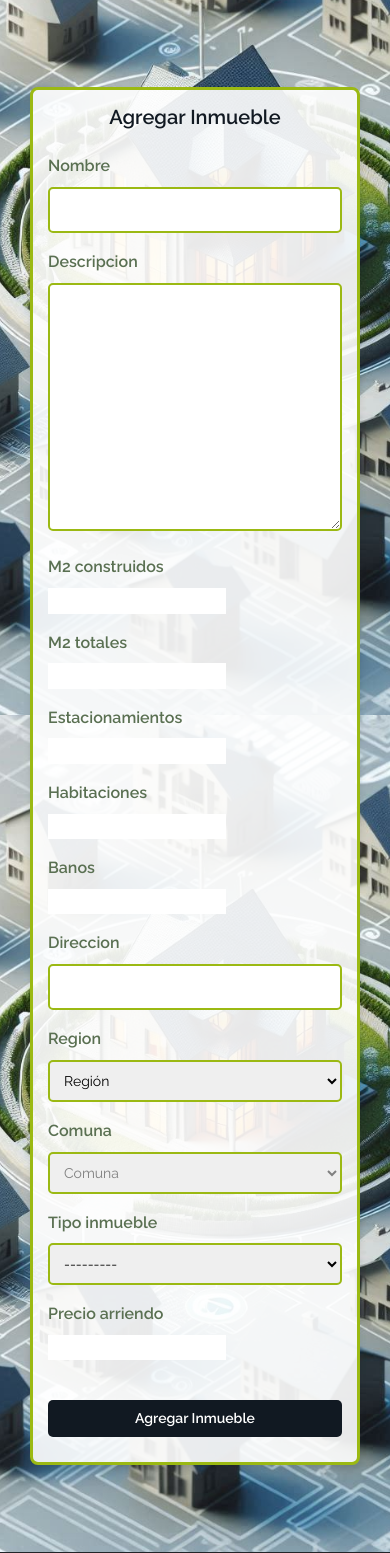
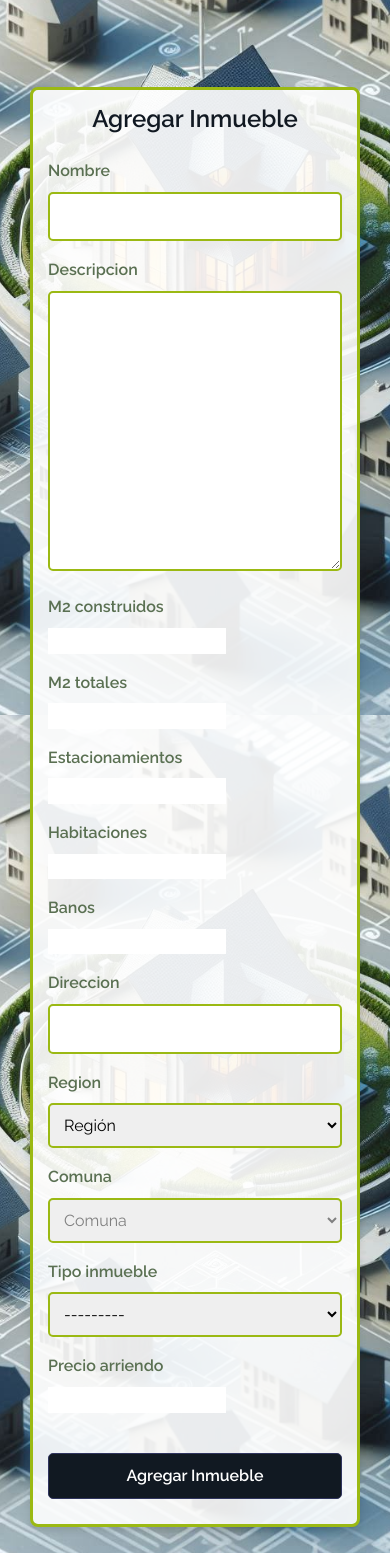
Before and after one commit to cfurrutia/M7_inmueble_django, a Django app: page /agregar_inmueble/ in a window 390 px wide. Shown: the part 129-1682 px from the top of the page. Run offline with Django 5.2, Linux system fonts and the light colour scheme; the visitor is signed in with stand-in values (Sample User, id 1); data comes from the database, SQL or seed files in the repository; data that the repository does not hold is empty; parts of the project's set-up code (start-up, migrations or seed data) failed here and were passed over.

Commit message:
se elimina opciones repetidas styles.css

```diff
--- a/arriendoapp/static/css/styles.css
+++ b/arriendoapp/static/css/styles.css
@@ -81,6 +81,12 @@ label {
     margin-top: 20px;
 }
 
+h1 {
+    color: #333;
+    font-size: 2.5em;
+    margin-bottom: 30px;
+}
+
 input[type="text"],
 input[type="email"],
 input[type="password"],
@@ -121,63 +127,21 @@ select:focus {
     cursor: pointer;
 }
 
-.btn-primary {
-    background-color: #111922;
-    color: #fff;
-    border: none;
-}
-
-.btn-primary:hover {
-    background-color: #a8c505;
-}
-
-.btn-secondary {
-    background-color: #6c757d;
-    color: #fff;
-    border: none;
-}
-
-.btn-secondary:hover {
-    background-color: #5a6268;
-}
-
-@media (max-width: 768px) {
-
-    .form-container {
-        padding: 20px;
-    }
-
-    .form-title {
-        font-size: 20px;
-    }
-
-    input[type="text"],
-    input[type="email"],
-    input[type="password"],
-    textarea,
-    select {
-        font-size: 14px;
-    }
-
-    .btn {
-        font-size: 14px;
-        padding: 8px 16px;
-    }
-}
-
 .inmuebles-grid {
     display: grid;
     gap: 20px;
-    grid-template-columns: repeat(auto-fill, minmax(250px, 1fr));
+    grid-template-columns: repeat(auto-fill, minmax(300px, 1fr));
 }
 
 .inmueble-card {
-    background-color: #f8f9fa;
+    background-color: #fff;
     border: 3px solid #9bb913;
-    border-radius: 10px;
+    border-radius: 8px;
     box-shadow: 0 4px 6px rgba(0, 0, 0, 0.1);
     padding: 20px;
     transition: transform 0.3s ease;
+    overflow: hidden;
+
 }
 
 .inmueble-card:hover {
@@ -206,16 +170,72 @@ select:focus {
     margin-top: 10px;
 }
 
+.card-header {
+    background-color: #1a232c;
+    color: #fff;
+    padding: 15px;
+}
+
+.card-header h2 {
+    margin: 0;
+    font-size: 1.5em;
+}
+
+.card-body {
+    padding: 15px;
+}
+
+.card-footer {
+    background-color: #f8f9fa;
+    padding: 15px;
+    text-align: center;
+}
+
+.descripcion {
+    color: #666;
+    margin-bottom: 15px;
+}
+
+.list-group-item {
+    border: none;
+    padding: 10px 0;
+}
+
+.list-group-item i {
+    margin-right: 10px;
+    color: #13163a;
+}
+
 .btn-primary {
     background-color: #111922;
     border-color: #2f345e;
     color: #fff;
+    padding: 10px 20px;
     transition: all 0.3s ease;
 }
 
 .btn-primary:hover {
+
     background-color: #a8c505;
     border-color: #00b35f;
+}
+
+.btn-secondary {
+    background-color: #6c757d;
+    color: #fff;
+    border: none;
+}
+
+.btn-secondary:hover {
+    background-color: #5a6268;
+}
+
+.alert-info {
+    background-color: #e1f5fe;
+    color: #01579b;
+    padding: 20px;
+    border-radius: 8px;
+    text-align: center;
 }
 
 .auth-container,
@@ -275,14 +295,7 @@ select:focus {
     }
 }
 
-@media (min-width: 769px) and (max-width: 992px) {
-
-    .inmuebles-grid {
-        grid-template-columns: repeat(3, 1fr);
-    }
-}
-
-@media (min-width: 993px) and (max-width: 1200px) {
+@media (min-width: 769px) and (max-width: 1200px) {
 
     .inmuebles-grid {
         grid-template-columns: repeat(3, 1fr);
```
